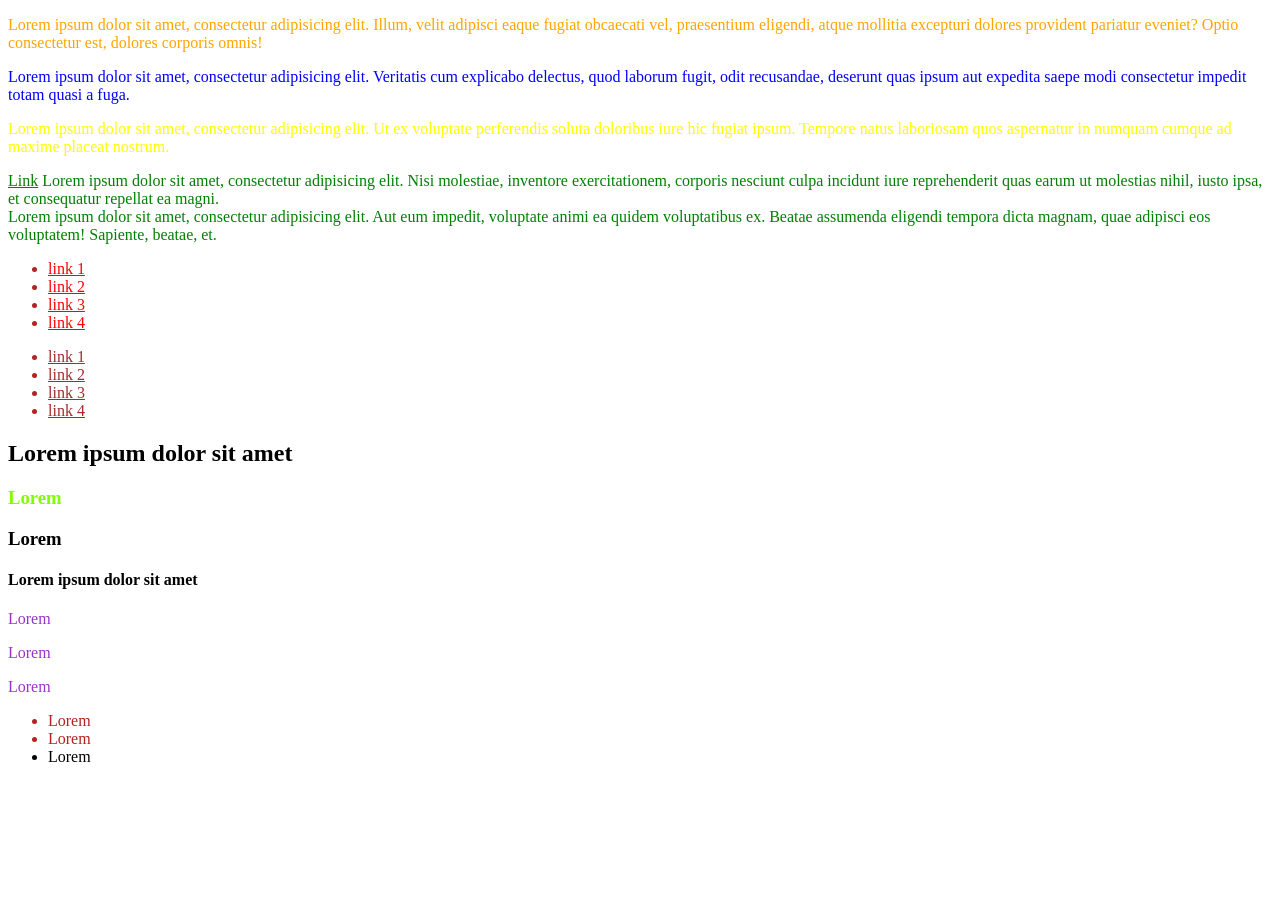
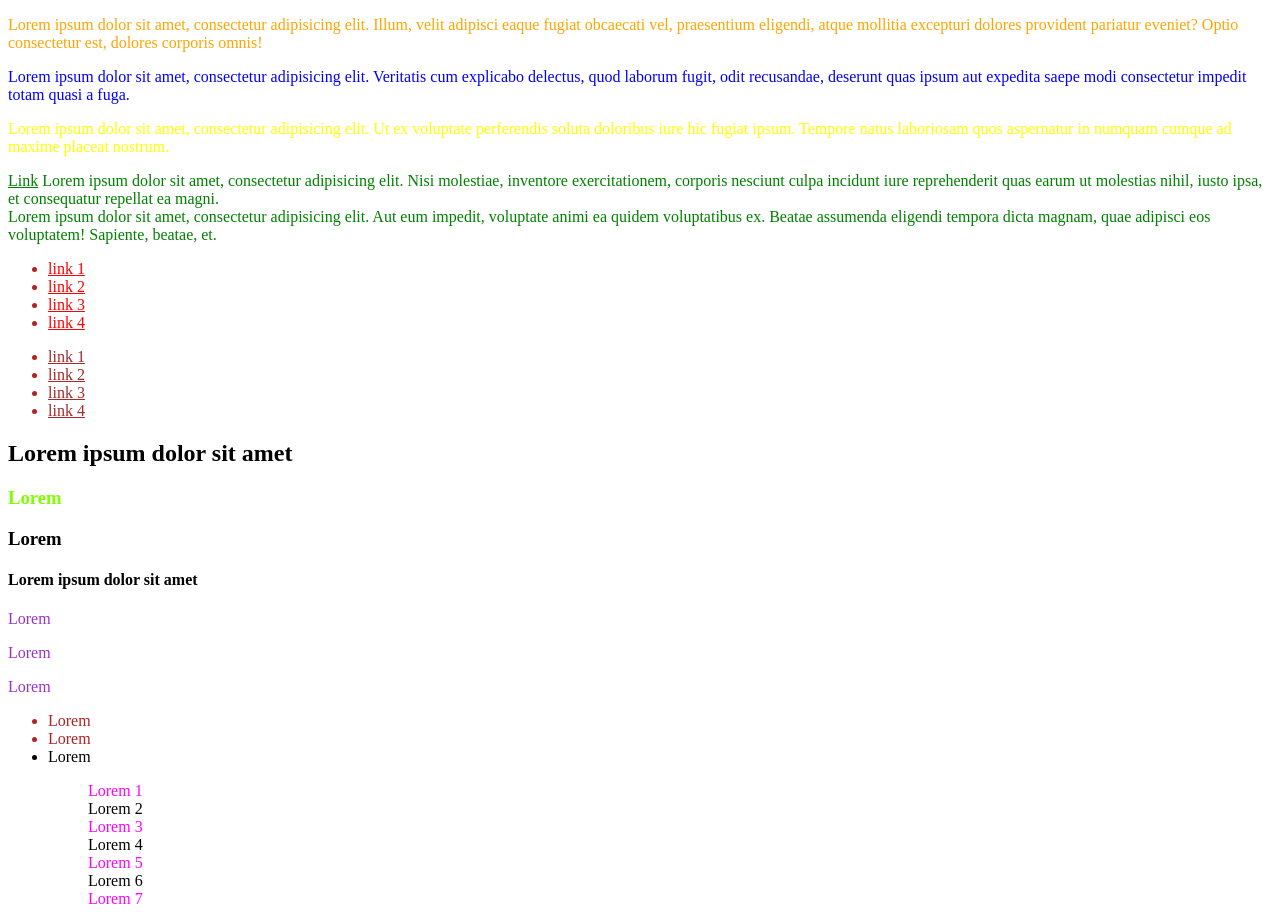
Before and after one commit to arturgrzes/CSS, a plain HTML site: page index.html in a window 1280 px wide. Before the commit the page ends 800 px from the top, so only its background shows below. Drawn offline with Linux system fonts and the light colour scheme.

Commit message:
selektor kolejnego elementu potomnego

```diff
--- a/CSS/style.css
+++ b/CSS/style.css
@@ -47,14 +47,22 @@ div a {
 h2+h3 {
     color: chartreuse;
 }
+
+
 /* selektor  rodzeństwa  oddzielone znakiem "~"*/
 
-h4 ~ p {
+h4~p {
     color: darkorchid;
-
 }
 
+
 /* selektor wykluczający */
-ul > li:not(.last){
+
+ul>li:not(.last) {
     color: firebrick;
 }
+
+/* selektor kolejnego elementu potomnego */
+ul > ol:nth-child(2n+1){
+    color: fuchsia;
+}
--- a/index.html
+++ b/index.html
@@ -71,6 +71,19 @@
         <li class="list-item last">Lorem</li>
     </ul>
 
+    <!-- selektor kolejnego elementu potomnego -->
+
+    <ul>
+        <ol>Lorem 1</ol>
+        <ol>Lorem 2</ol>
+        <ol>Lorem 3</ol>
+        <ol>Lorem 4</ol>
+        <ol>Lorem 5</ol>
+        <ol>Lorem 6</ol>
+        <ol>Lorem 7</ol>
+
+    </ul>
+
 
 </body>
 
```
